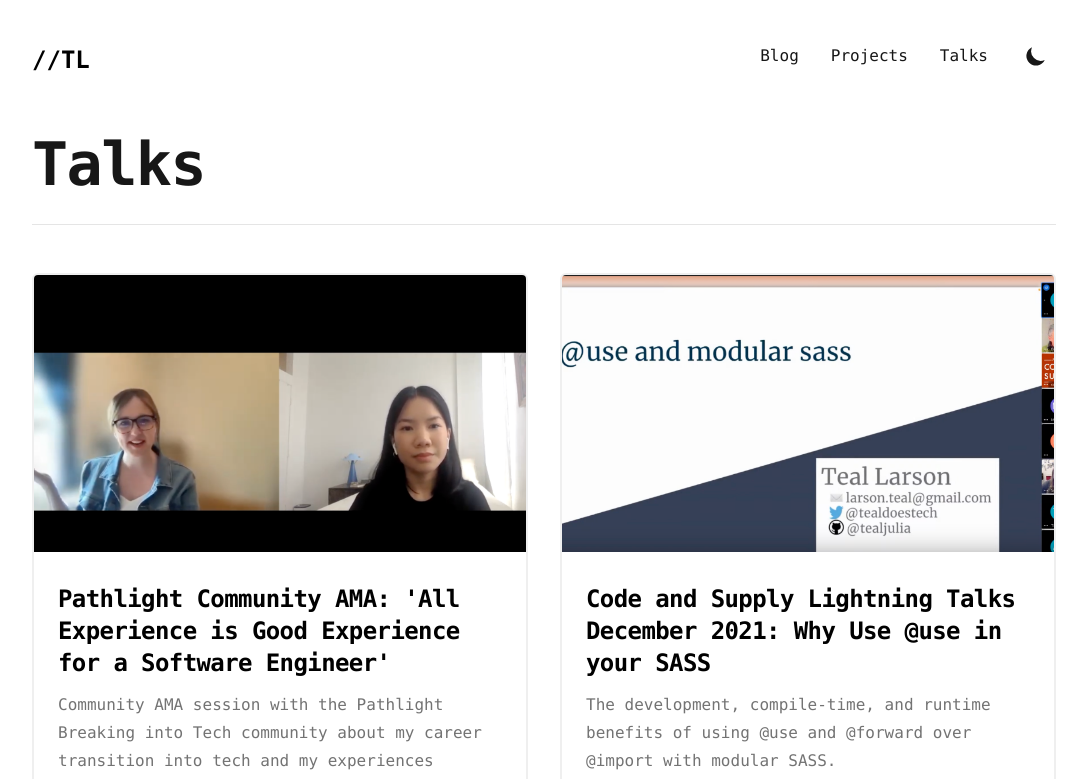
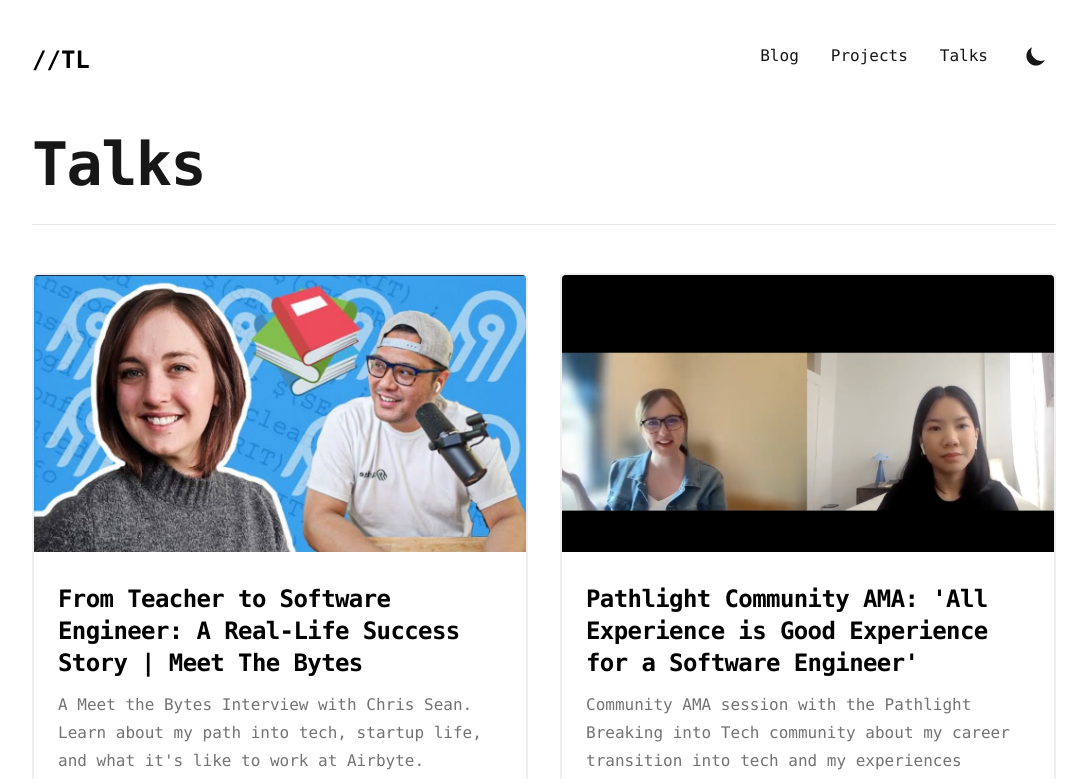
Before and after one commit to tealjulia/teallarson, a Next.js app: page /talks in a window 1280 px wide. Shown: the top 779 px of the page, without its empty margins (96-1183 px from the left). Built offline with nearby package versions, Linux system fonts and the light colour scheme.

Commit message:
add meet the bytes interview to talks page

```diff
--- a/data/talksData.ts
+++ b/data/talksData.ts
@@ -1,7 +1,15 @@
 const talksData = [
   {
+    title: 'From Teacher to Software Engineer: A Real-Life Success Story | Meet The Bytes',
+    date: '08-11-2022',
+    description:
+      "A Meet the Bytes Interview with Chris Sean.  Learn about my path into tech, startup life, and what it's like to work at Airbyte.",
+    imgSrc: '/static/images/talks/2022-08-11-meet-the-bytes.png',
+    href: 'https://www.youtube.com/watch?v=cUpKGfA-Ooo',
+  },
+  {
     title: "Pathlight Community AMA: 'All Experience is Good Experience for a Software Engineer'",
-    date: '03-31-2021',
+    date: '03-31-2022',
     description: `Community AMA session with the Pathlight Breaking into Tech community about my career transition into tech and my experiences working at an early stage startup while being early-in-career`,
     imgSrc: '/static/images/talks/2022-03-31-all-experience-is-good-experience.png',
     href: 'https://www.youtube.com/watch?v=OsJVgfjanPI',
```
Also changed, not shown: public/static/images/talks/2022-08-11-meet-the-bytes.png (added).
